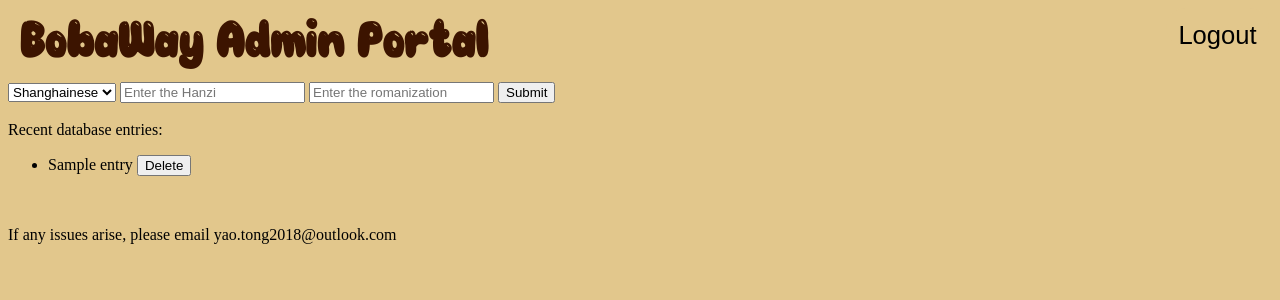
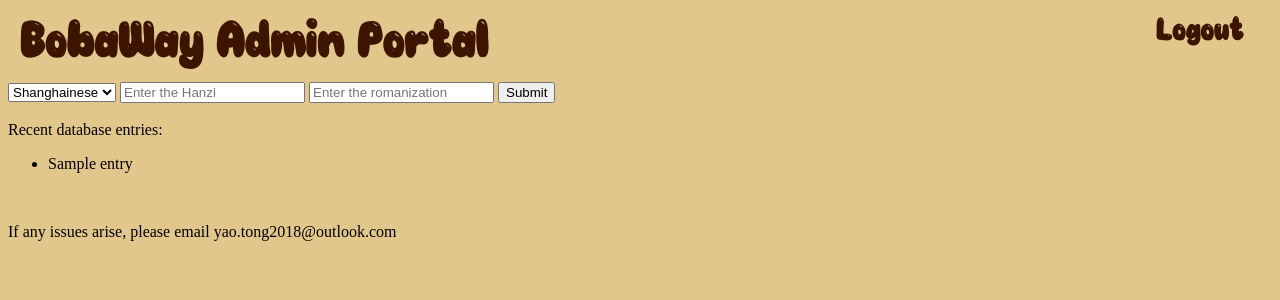
Before and after one commit to taliyah0x0/sino-type, a Flask app: template templates/adminportal.html in a window 1280 px wide. Shown: the top 300 px of the page. Run offline with Flask 3, Linux system fonts and the light colour scheme; the template is opened without the code that fills it: most values are stand-ins (such as "Sample title", 1, 10 or a date in 2020).

Commit message:
Update logout button

```diff
--- a/routes.py
+++ b/routes.py
@@ -66,7 +66,6 @@ def adminportal():
             flash(f"You have already added ({hanzi}, {roman}) to the {language} database.", "info")
 
         else:
-            # TODO: store recently added entries so they can be deleted if there has been a mistake
             session["database_entries"].append((hanzi, roman, language))
             session.modified = True
 
--- a/templates/adminportal.html
+++ b/templates/adminportal.html
@@ -13,7 +13,13 @@
   <body>
     <div style="display: flex; flex-direction: row;">
       <h1>BobaWay Admin Portal</h1>
-      <a href="logout"><button class="menu-button">Logout</button></a>
+      <button class="menu-button" onmouseout="menuMOU()" onmouseover="menuMOV(3)">
+          <a href="logout" target="_blank">
+            <h3>
+              Logout
+            </h3>
+          </a>
+        </button>
     </div>
 
     {% with messages = get_flashed_messages() %}
@@ -39,7 +45,7 @@
     Recent database entries:
     {% for entry in recents %}
       <ul list-style-type="None">
-        <li>{{ entry }} <button>Delete</button></li>
+        <li>{{ entry }}</li>
       </ul>
     {% endfor %}
     <br>
```
